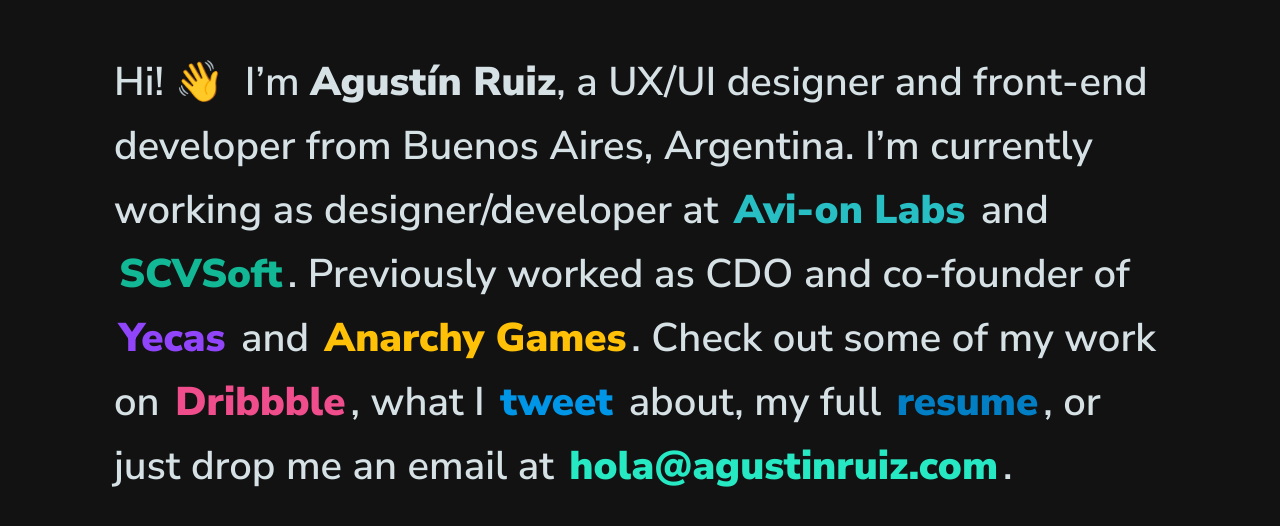
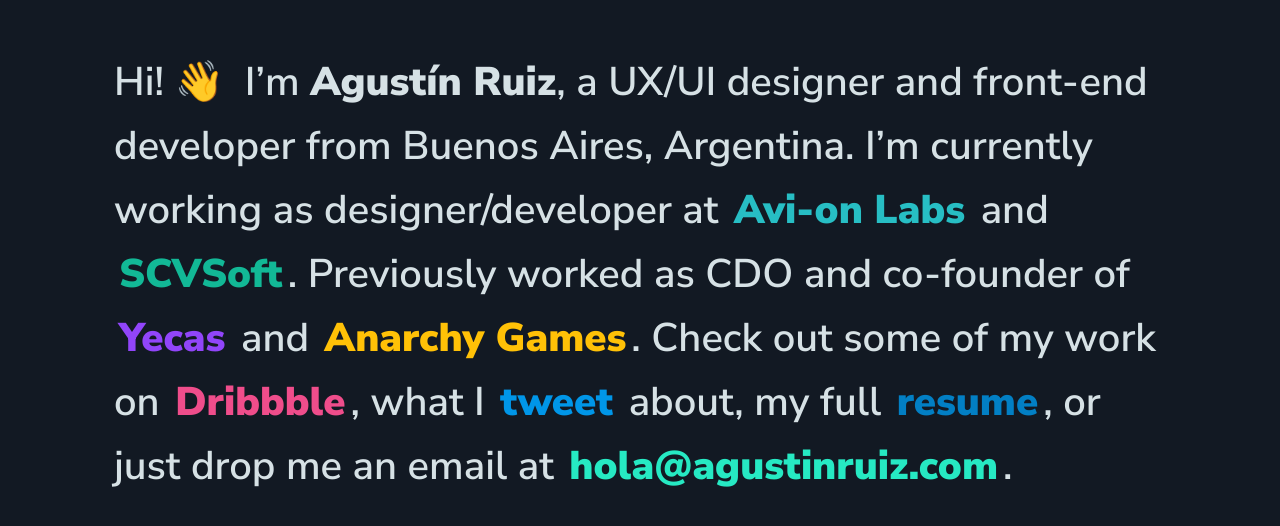
Before and after one commit to aguscruiz/aguscruiz.github.io, a plain HTML site: page index.html in a window 1280 px wide. Shown: the part 126-652 px from the top of the page. Drawn offline with Linux system fonts and the light colour scheme.

Commit message:
updated some styles

```diff
--- a/css/styles.css
+++ b/css/styles.css
@@ -24,7 +24,7 @@ img {
 }
 
 ::selection {
-    background: #D6E1E5;
+    background: #DEEBFF;
     color: #121212;
 }
 
@@ -37,7 +37,7 @@ body,
 html {
     font-family: 'Nunito Sans', -apple-system, '.SFNSText-Regular', 'San Francisco', 'Roboto', 'Segoe UI', 'Helvetica Neue', 'Lucida Grande', sans-serif;
     font-weight: 600;
-    background-color: #121212;
+    background-color: #121923;
     color: #D6E1E5;
     font-size: 10px;
 
```
